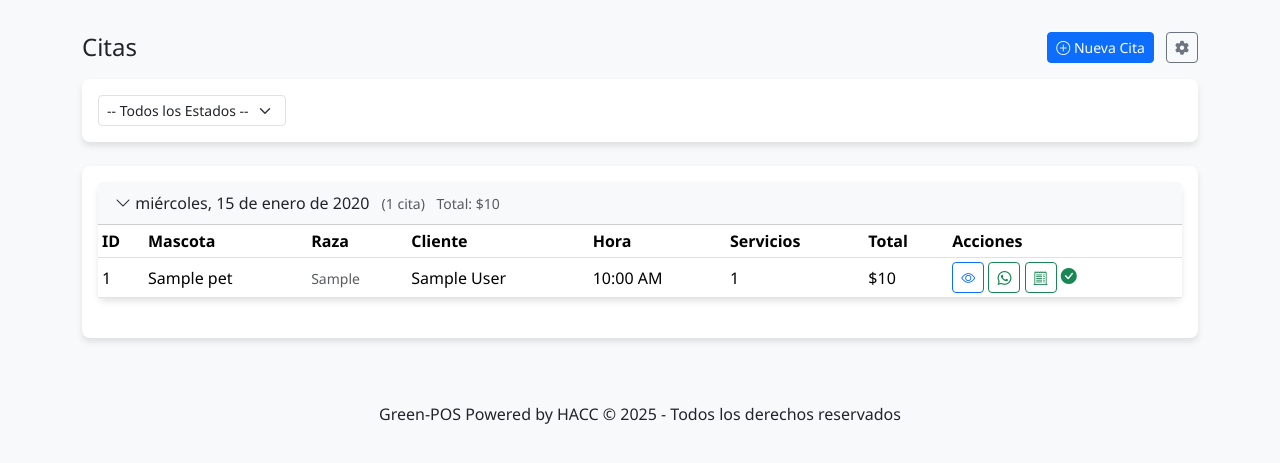
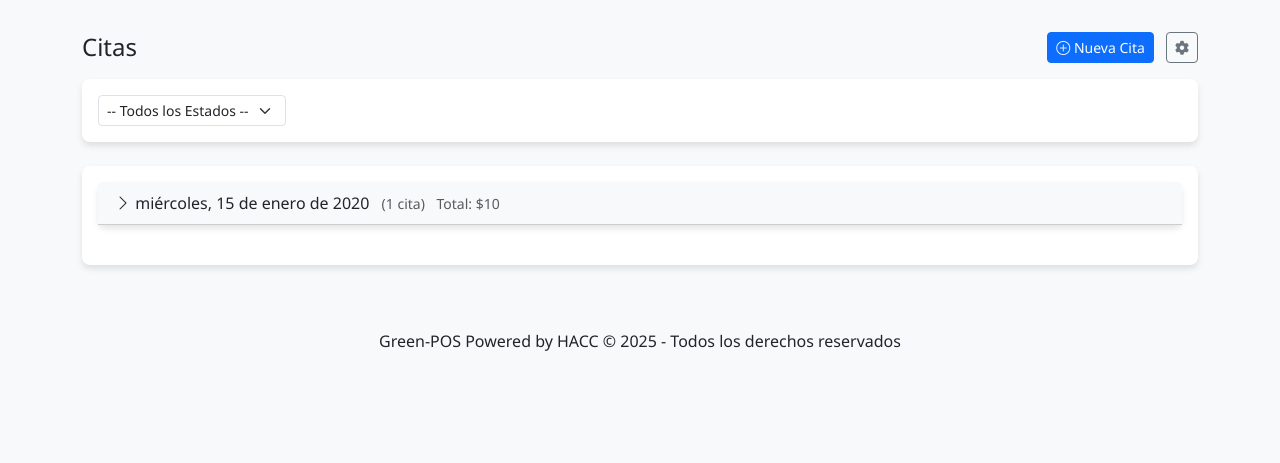
Before and after one commit to handresc1127/Green-POS, a Flask app: page /appointments in a window 1280 px wide. Shown: the part 102-565 px from the top of the page. Run offline with Flask 3, Linux system fonts and the light colour scheme; a user stored in the database is signed in; tables that the repository leaves empty hold one stand-in row (values such as "Sample post"); some libraries are stand-ins or nearby versions.

Commit message:
feat: Add current date comparison for appointment card expansion in list view

```diff
--- a/app.py
+++ b/app.py
@@ -1429,7 +1429,13 @@ def appointment_list():
     # Ordenar el diccionario por fecha de manera descendente
     appointments_by_date = dict(sorted(appointments_by_date.items(), reverse=True))
 
-    return render_template('appointments/list.html', appointments_by_date=appointments_by_date, status=status)
+    # Obtener fecha actual en zona horaria local para comparación
+    today_str = datetime.now(CO_TZ).strftime('%Y-%m-%d')
+
+    return render_template('appointments/list.html',
+                         appointments_by_date=appointments_by_date,
+                         status=status,
+                         today=today_str)
 
 @app.route('/appointments/<int:id>')
 @login_required
--- a/templates/appointments/list.html
+++ b/templates/appointments/list.html
@@ -58,14 +58,15 @@
   <div class="card-body">
     {% if appointments_by_date %}
     {% for date, appointments in appointments_by_date.items() %}
+    {% set should_expand = date >= today %}
     <div class="card mb-4">
       <div class="card-header bg-light">
         <h5 class="mb-0">
-          <button class="btn btn-link text-decoration-none text-dark w-100 text-start d-flex justify-content-between align-items-center p-0{{ ' collapsed' if loop.index != 1 }}"
+          <button class="btn btn-link text-decoration-none text-dark w-100 text-start d-flex justify-content-between align-items-center p-0{{ ' collapsed' if not should_expand }}"
                   type="button"
                   data-bs-toggle="collapse"
                   data-bs-target="#collapse-{{ loop.index }}"
-                  aria-expanded="{{ 'true' if loop.index == 1 else 'false' }}"
+                  aria-expanded="{{ 'true' if should_expand else 'false' }}"
                   aria-controls="collapse-{{ loop.index }}">
             <span>
               <i class="bi bi-chevron-down collapse-icon"></i>
@@ -78,7 +79,7 @@
           </button>
         </h5>
       </div>
-      <div id="collapse-{{ loop.index }}" class="collapse{{ ' show' if loop.index == 1 }}">
+      <div id="collapse-{{ loop.index }}" class="collapse{{ ' show' if should_expand }}">
         <div class="card-body p-0">
           <div class="table-responsive">
             <table class="table table-hover table-sm align-middle mb-0">
```
